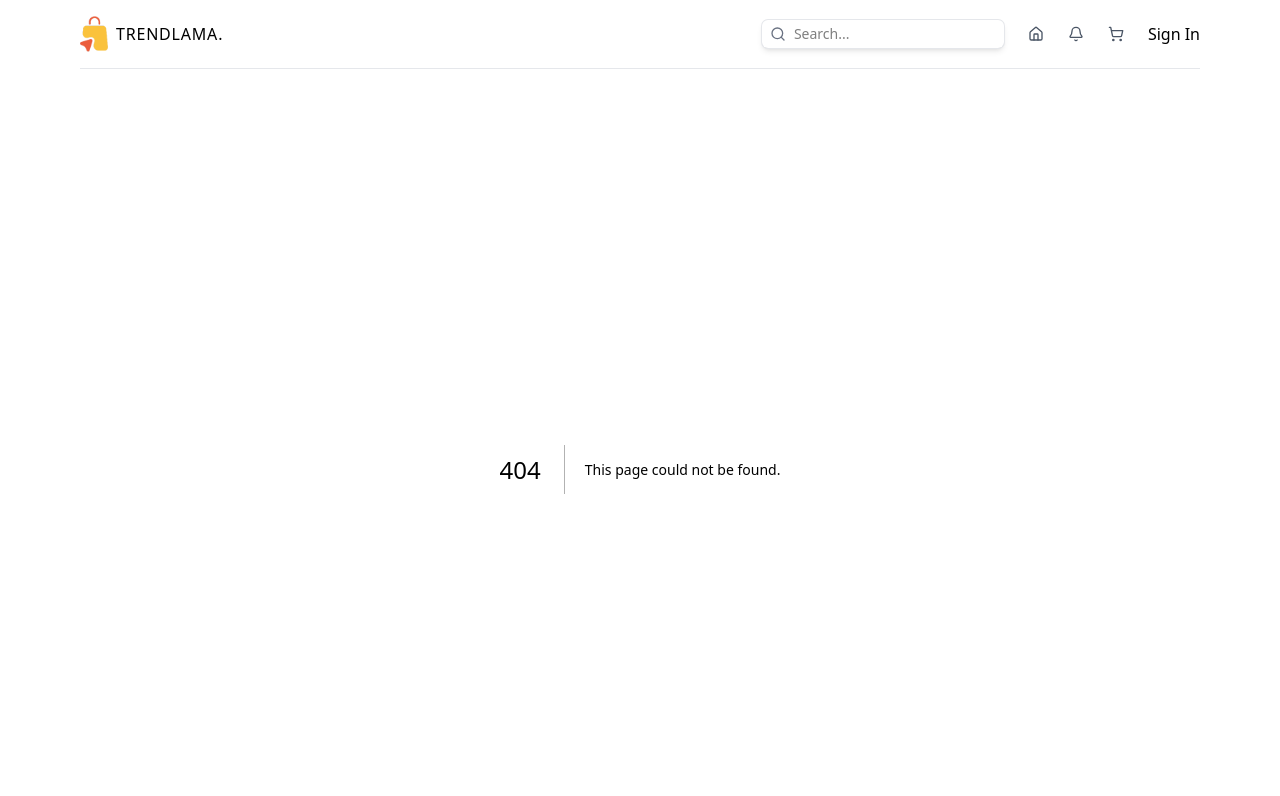
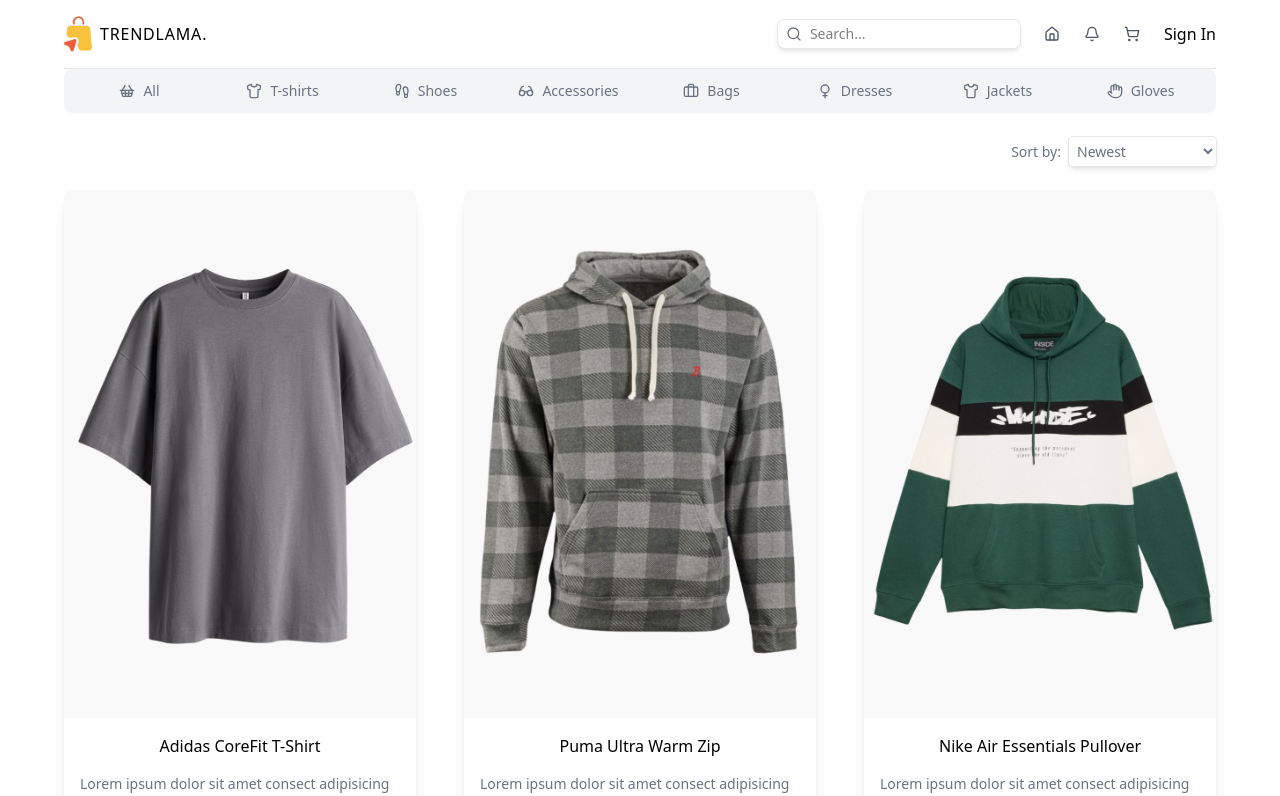
Before and after one commit to CyberOmerkhan/e-commerce, a Next.js app: page /products in a window 1280 px wide. Before the commit this address had no page. Shown: the top 796 px of the page. Built offline with nearby package versions, Linux system fonts and the light colour scheme.

Commit message:
updated router

```diff
--- a/src/app/layout.tsx
+++ b/src/app/layout.tsx
@@ -29,7 +29,7 @@
       <body
         className={`${geistSans.variable} ${geistMono.variable} antialiased`}
       >
-        <div className = 'mx-auto p-4 sm:max-w-xl md:max-w-2xl lg:max-w-3xl xl:max-w-6xl'>
+        <div className = 'mx-auto p-4 sm:px-0 sm:max-w-xl md:max-w-2xl lg:max-w-3xl xl:max-w-6xl'>
             <Navbar />
             {children}
             <Footer />
--- a/src/app/page.tsx
+++ b/src/app/page.tsx
@@ -8,7 +8,7 @@
       <div className='relative aspect-[3/1] mb-12'>
         <Image src = '/featured.png' alt = 'Featured Product' fill />
       </div>
-      <ProductList category = {category}/>
+      <ProductList category = {category} params = "homepage"/>
     </div>
   )
 }
--- /dev/null
+++ b/src/app/products/page.tsx
@@ -0,0 +1,13 @@
+import ProductList from '@/components/ProductList'
+import React from 'react'
+
+const ProductsPage = async ({searchParams}:{searchParams: Promise <{category:string}>}) => {
+  const category = (await searchParams).category
+  return (
+    <div className=''>
+       <ProductList category={category} params = "products"/>
+    </div>
+  )
+}
+
+export default ProductsPage
--- /dev/null
+++ b/src/components/Filter.tsx
@@ -0,0 +1,25 @@
+"use client"
+
+import { usePathname, useRouter, useSearchParams } from 'next/navigation'
+import React from 'react'
+
+
+const Filter = () => {
+    const searchParams = useSearchParams()
+    const router = useRouter()
+    const pathName = usePathname();
+  return (
+    <div className='flex items-center justify-end gap-2 text-sm text-gray-500 my-6'>
+        <span>Sort by:</span>
+        <select name = "sort" id = "sort" className='ring-1 ring-gray-200 shadow-md p-1 rounded-sm'>
+            <option value = "newest">Newest</option>
+            <option value = "oldest">Oldest</option>
+            <option value = "asc">Price: Low to High</option>
+            <option value = "desc">Price: High to Low</option>
+            <option></option>
+        </select>
+    </div>
+  )
+}
+
+export default Filter
--- a/src/components/ProductList.tsx
+++ b/src/components/ProductList.tsx
@@ -1,6 +1,7 @@
 import {ProductsList} from '@/Types'
 import Categories from './Categories'
 import ProductCard from './ProductCard'
+import Filter from './Filter'
 
 const products: ProductsList = [
   {
@@ -116,10 +117,11 @@
 import React from 'react'
 import Link from 'next/link';
 
-const ProductList = ({category}:{category:string}) => {
+const ProductList = ({category, params}:{category:string, params: "homepage" | "products"}) => {
   return (
     <div className='w-full'>
       <Categories />
+      {params === 'products' && <Filter />}
       <div className='grid grid-cols-1 sm:grid-cols-2 xl:grid-cols-3 2xl:grid-cols-4 gap-12'>
             {products.map(product => <ProductCard key = {product.id} product = {product}/>)}
       </div>
```
